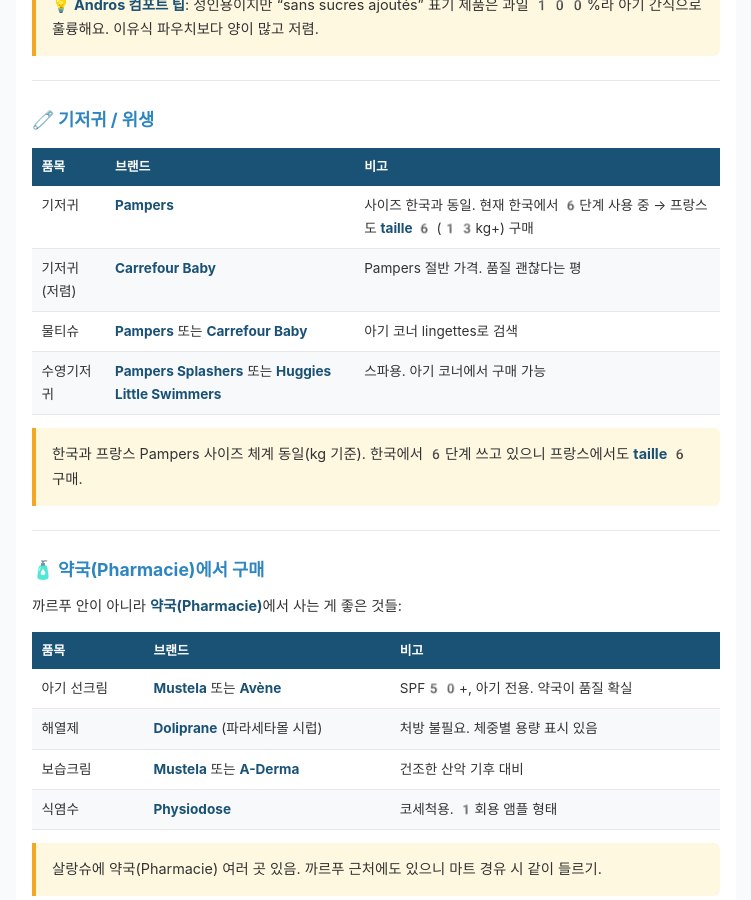
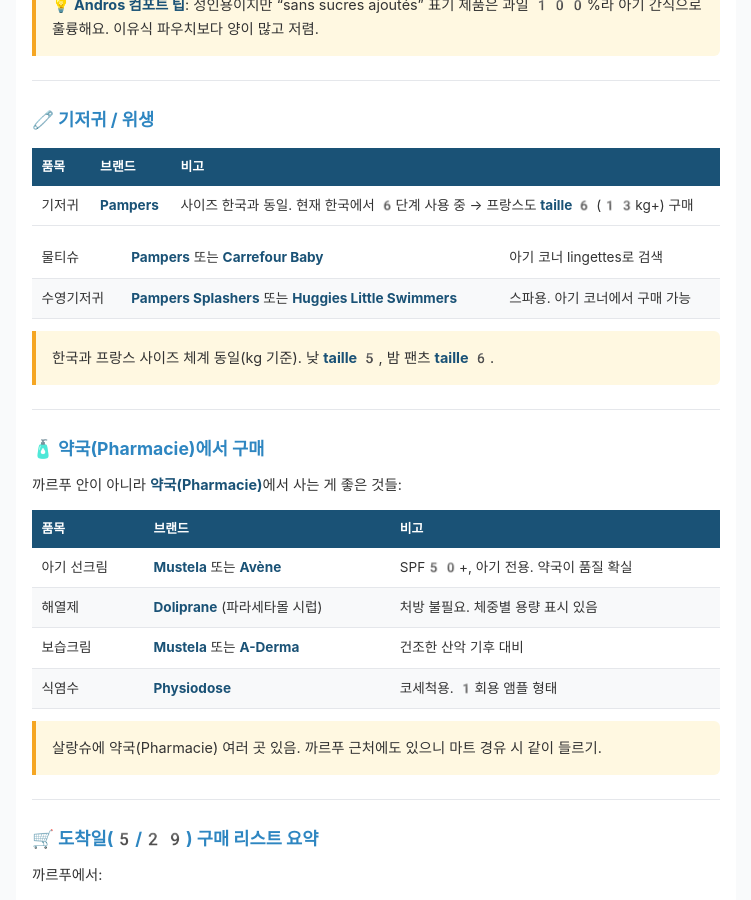
Before and after one commit to hyeokinro/travel-montblanc-2026, a Jekyll site: the page built from docs/baby-shopping.md, in a window 1280 px wide and 900 px high, scrolled down 1919 px. Shown: the whole window, without its empty margins (264-1015 px from the left). Built offline with Jekyll 4.4.1, drawn with Linux system fonts in a browser that asks for light colours; our own code applies the rules of GitHub Pages for plain Markdown files.

Commit message:
Diaper: day taille 5 + night pants taille 6

```diff
--- a/docs/baby-shopping.md
+++ b/docs/baby-shopping.md
@@ -66,11 +66,11 @@ layout: default
 | 품목 | 브랜드 | 비고 |
 |------|--------|------|
 | 기저귀 | **Pampers** | 사이즈 한국과 동일. 현재 한국에서 6단계 사용 중 → 프랑스도 **taille 6** (13kg+) 구매 |
-| 기저귀 (저렴) | **Carrefour Baby** | Pampers 절반 가격. 품질 괜찮다는 평 |
+
 | 물티슈 | **Pampers** 또는 **Carrefour Baby** | 아기 코너 lingettes로 검색 |
 | 수영기저귀 | **Pampers Splashers** 또는 **Huggies Little Swimmers** | 스파용. 아기 코너에서 구매 가능 |
 
-> 한국과 프랑스 Pampers 사이즈 체계 동일(kg 기준). 한국에서 6단계 쓰고 있으니 프랑스에서도 **taille 6** 구매.
+> 한국과 프랑스 사이즈 체계 동일(kg 기준). 낮 **taille 5**, 밤 팬츠 **taille 6**.
 
 ---
 
```
